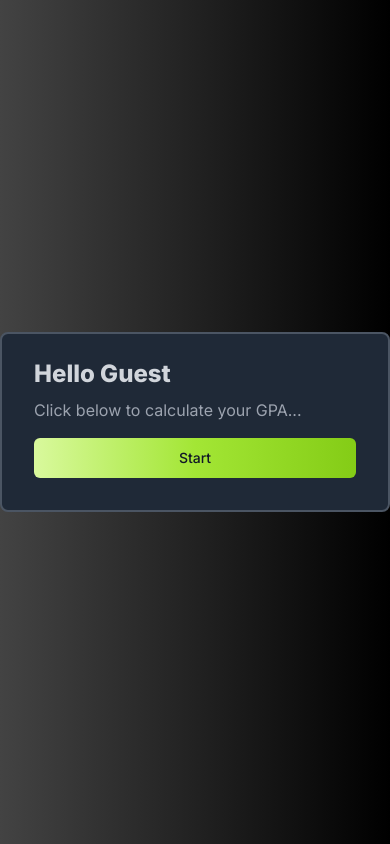
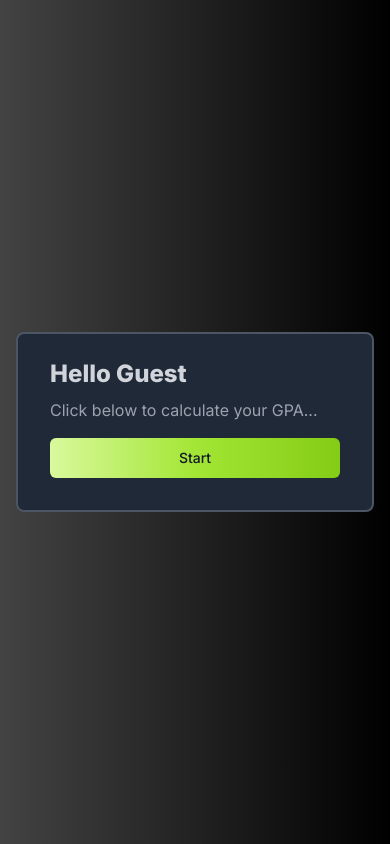
Before and after one commit to Abdulgsk/GPAcalculator-NextJs-TypeScript, a Next.js app: page /UserName in a window 390 px wide. Built offline with nearby package versions, Linux system fonts and the light colour scheme; a web font is replaced by a local one.

Commit message:
final changes to upload

```diff
--- a/src/app/UserName/page.tsx
+++ b/src/app/UserName/page.tsx
@@ -31,11 +31,11 @@ function UserNameContent() {
 
 export default function UserName() {
   return (
-    <div className="h-screen w-screen flex justify-center items-center sm:p-3">
+    <div className="min-h-screen w-full flex justify-center items-center p-4 sm:p-6 md:p-8">
       <div className="w-full max-w-lg mx-auto border-2 border-gray-600 flex flex-col justify-center items-start p-4 md:p-8 bg-gray-800 rounded-lg">
         <Suspense fallback={
-           <div className="flex items-center justify-center h-screen bg-gradient-to-r from-graycustom to-black">
-           <div className="flex items-center space-x-2 mt-5">
+          <div className="flex flex-col items-center justify-center h-64 w-full">
+            <div className="flex items-center space-x-2">
               <div className="w-5 h-5 bg-white rounded-full animate-bounce" />
               <div className="w-5 h-5 bg-white rounded-full animate-bounce delay-1000" />
               <div className="w-5 h-5 bg-white rounded-full animate-bounce delay-700" />
```
Lines whose indentation alone changed are shown as unchanged.
